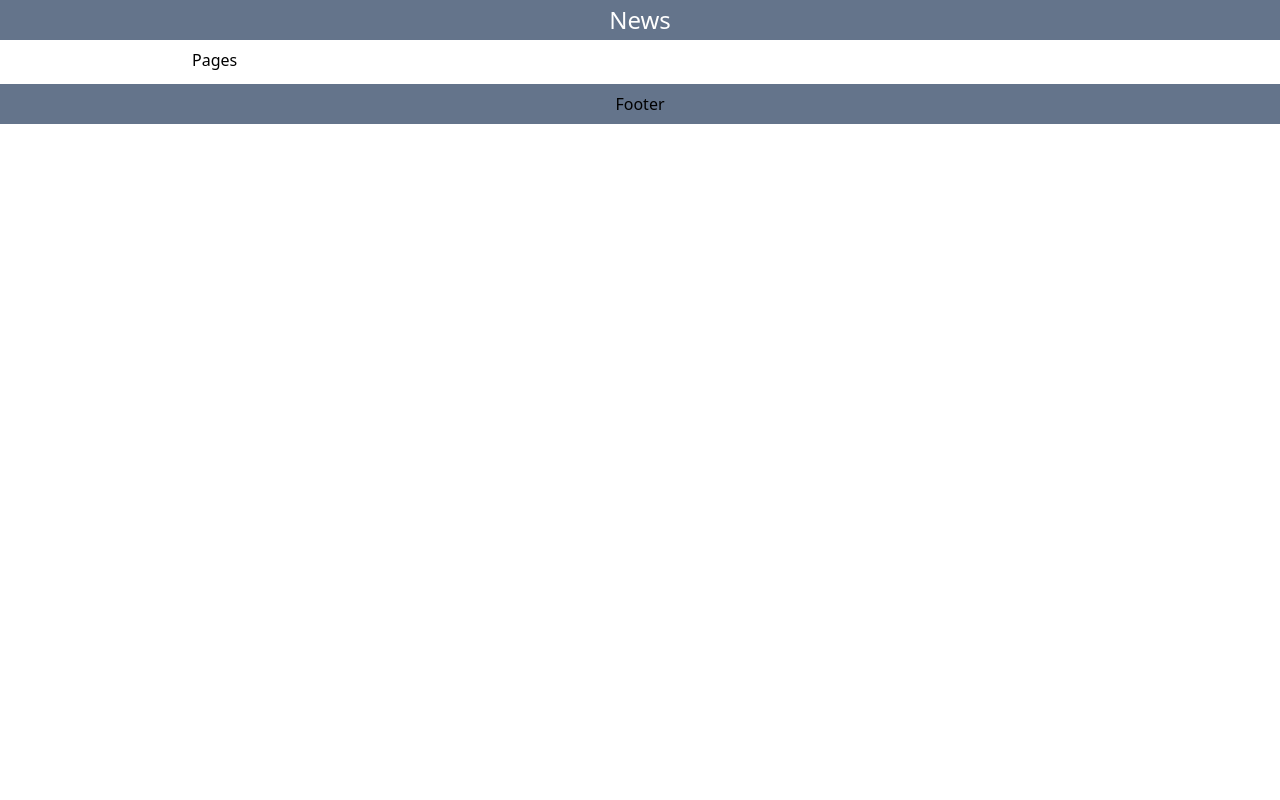
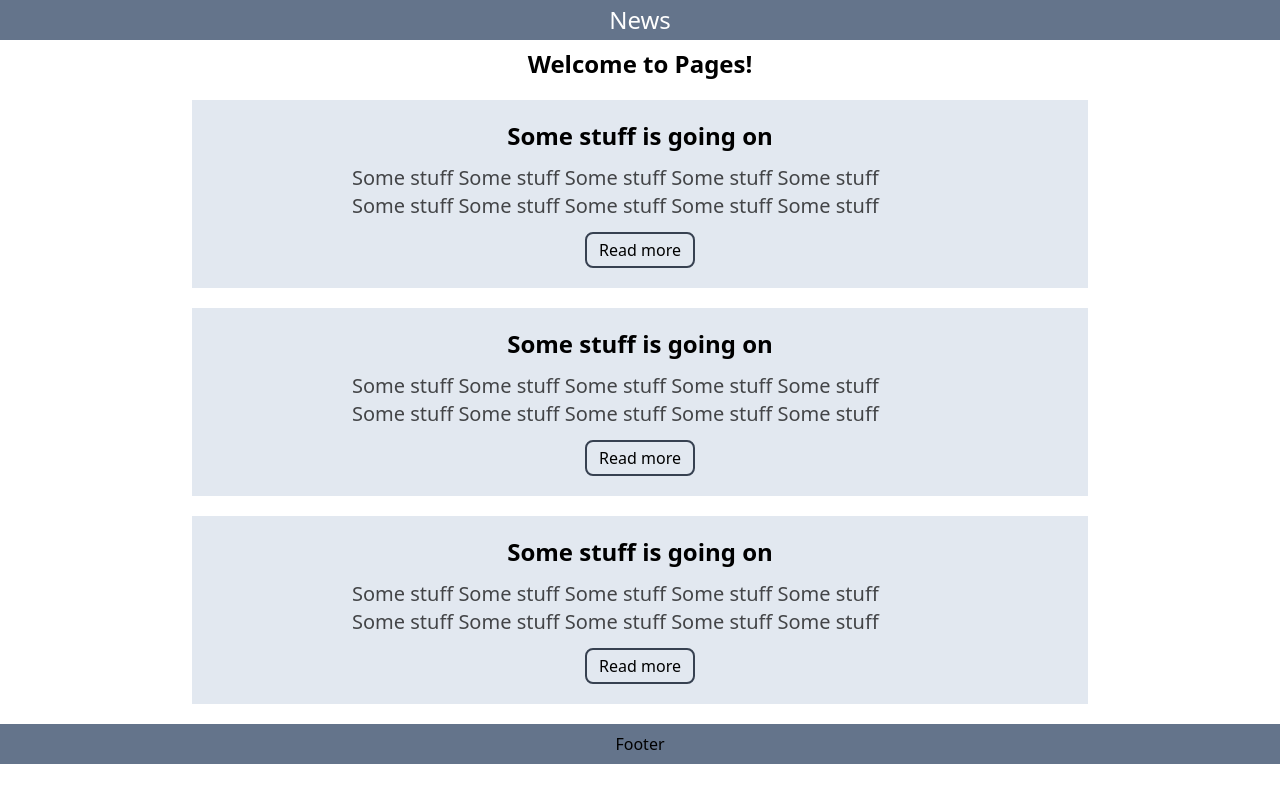
Before and after one commit to Scr00b1e/news-app, a React (Vite) app: page /pages in a window 1280 px wide. Built offline with nearby package versions, Linux system fonts and the light colour scheme.

Commit message:
added pages item

```diff
--- /dev/null
+++ b/src/components/PagesItem.tsx
@@ -0,0 +1,16 @@
+import React from 'react'
+
+const PagesItem = () => {
+    return (
+        <div className='w-full my-5 p-5 flex justify-center items-center flex-col bg-slate-200'>
+            <h1 className='text-2xl font-bold mb-3'>Some stuff is going on</h1>
+            <p className='text-xl opacity-70 max-w-xl mb-3'>Some stuff Some stuff Some stuff Some stuff Some stuff Some stuff
+                Some stuff Some stuff Some stuff Some stuff
+            </p>
+            <button className='px-3 py-1 border-gray-700 border-2 rounded-lg hover:bg-slate-700
+            hover:text-white duration-200'>Read more</button>
+        </div>
+    )
+}
+
+export default PagesItem
--- a/src/pages/Pages.tsx
+++ b/src/pages/Pages.tsx
@@ -1,9 +1,13 @@
 import React from 'react'
+import PagesItem from '../components/PagesItem'
 
 const Pages = () => {
     return (
-        <div>
-            Pages
+        <div className='w-full'>
+            <h1 className='text-2xl font-bold text-center'>Welcome to Pages!</h1>
+            <PagesItem />
+            <PagesItem />
+            <PagesItem />
         </div>
     )
 }
```
